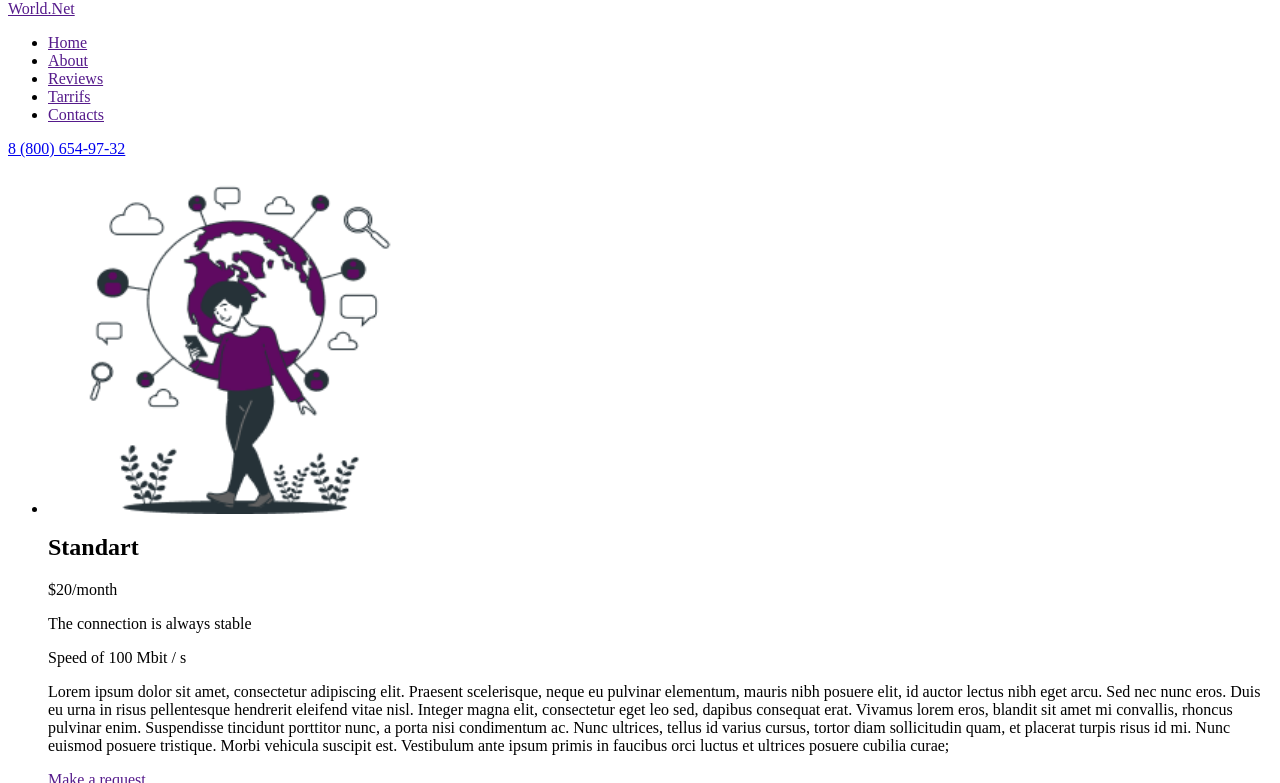
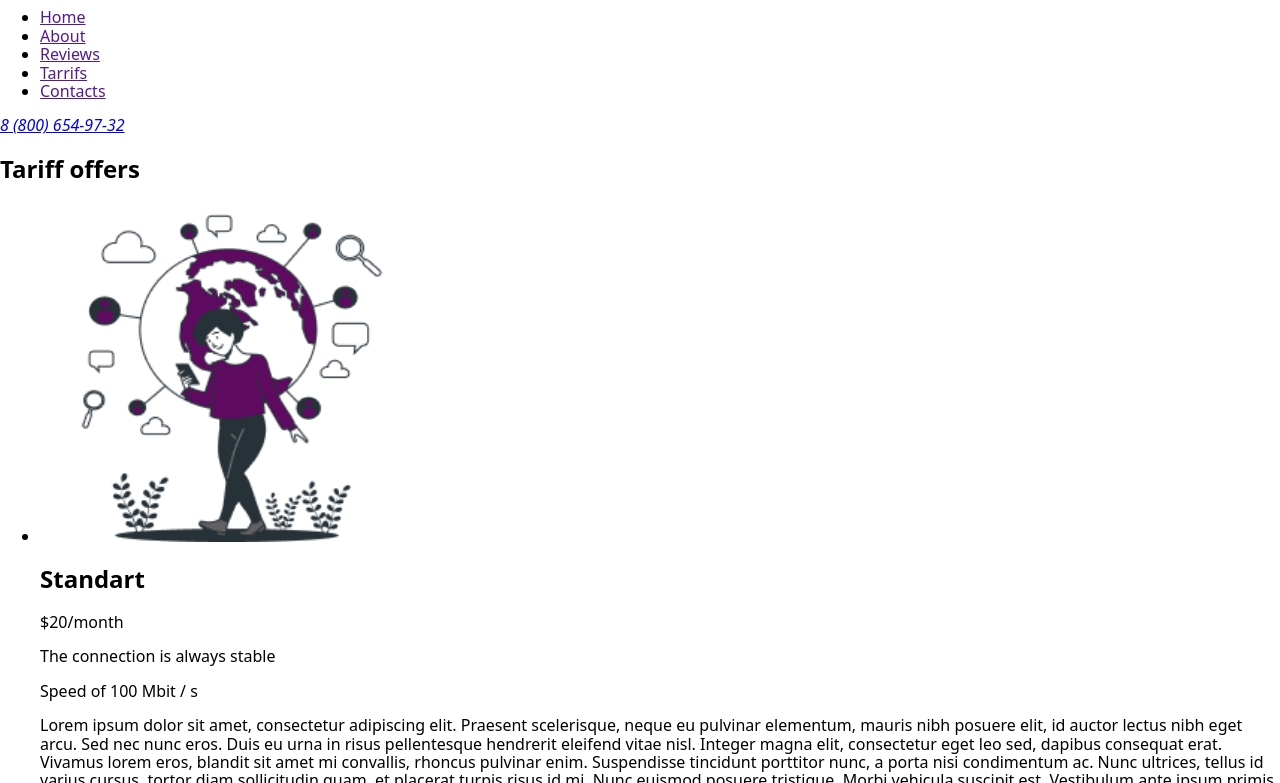
Before and after one commit to AntoninaMed/internet, a plain HTML site: page tarifs.html in a window 1280 px wide. Shown: the part 26-809 px from the top of the page. Drawn offline with nearby package versions, Linux system fonts and the light colour scheme.

Commit message:
styless/css

```diff
--- /dev/null
+++ b/styles.css/styles.css
@@ -0,0 +1,63 @@
+
+ul{
+    list-style-type: none;
+    margin-top: 0;
+    margin-bottom: 0;
+    padding-left: 0;
+    list-style: none;
+}
+h1,h2,h3,p{
+    margin: 0;
+}
+a{
+    text-decoration: none;
+    color: currentColor;
+}
+button{
+    cursor: pointer;
+}
+img{
+    display: block;
+    max-width: 100%;
+    height: auto;
+}
+.header{
+    display: flex;
+    color: #2E363E;
+    width: 1440px;
+height: 92px;
+}
+.container-header{
+    display: flex;
+width: 153px;
+height: 38px;
+flex-direction: column;
+justify-content: center;
+}
+.nav-menu-logo{
+color: #5F0A61;
+
+font-family: Reem Kufi;
+font-size: 25px;
+font-style: normal;
+font-weight: 400;
+line-height: 150%; /* 37.5px */
+text-transform: uppercase;}
+.nav-menu-item{
+    color: var(--1, #2E363E);
+font-family: Inter;
+font-size: 18px;
+font-style: normal;
+font-weight: 500;
+line-height: 150%; /* 27px */
+}
+.contact-link{
+    color: #5F0A61;
+
+text-align: right;
+font-family: Inter;
+font-size: 18px;
+font-style: normal;
+font-weight: 700;
+line-height: 152%; /* 27.36px */
+}
--- a/tarifs.html
+++ b/tarifs.html
@@ -1,61 +1,106 @@
-!<!DOCTYPE html>
+<!DOCTYPE html>
 <html lang="en">
-    <head>
-        <meta charset="UTF-8"/>
-        <title>Internet</title>
-    </head>
+<head>
+    <meta charset="UTF-8">
+    <meta name="viewport" content="width=device-width, initial-scale=1.0">
+    <title>Document</title>
+    <link rel="preconnect" href="https://fonts.googleapis.com">
+<link rel="preconnect" href="https://fonts.gstatic.com" crossorigin>
+<link href="https://fonts.googleapis.com/css2?family=Inter:wght@400;500;600;700&family=Reem+Kufi&display=swap" rel="stylesheet">
+<link rel="stylesheet" href="https://cdnjs.cloudflare.com/ajax/libs/modern-normalize/2.0.0/modern-normalize.min.css" integrity="sha512-4xo8blKMVCiXpTaLzQSLSw3KFOVPWhm/TRtuPVc4WG6kUgjH6J03IBuG7JZPkcWMxJ5huwaBpOpnwYElP/m6wg==" crossorigin="anonymous" referrerpolicy="no-referrer" />
+</head>
     <body>
-        <header><nav>
-            <a href="">World.Net</a>
-            <ul>
-                <li><a href="">Home</a></li>
-                <li><a href="">About</a></li>
-                <li><a href="">Reviews</a></li>
-                <li><a href="">Tarrifs</a></li>
-                <li><a href="">Contacts</a></li>
+        <header class="header">
+            <div class="container-header" >
+            <nav class="nav-menu">
+            <a class="nav-menu-logo" href="">WORLD.NET</a>
+            <ul class="nav-menu-list">
+                <li class="nav-menu-item"><a class="nav-menu-link" href="">Home</a></li>
+                <li class="nav-menu-item"><a class="nav-menu-link"  href="">About</a></li>
+                <li class="nav-menu-item"><a class="nav-menu-link" href="">Reviews</a></li>
+                <li class="nav-menu-item"><a class="nav-menu-link" href="">Tarrifs</a></li>
+                <li class="nav-menu-item"><a class="nav-menu-link" href="">Contacts</a></li>
             </ul>
         </nav>
-        <a href="tel:88006549732">8 (800) 654-97-32</a>
+        <address class="contact">
+        <a class="contact-link" href="tel:88006549732">8 (800) 654-97-32</a>
+        </address>
         </header>
-        <main>
-            <section>
-            <ul>
-                <li>
-                    <img src="./image/bro2.png" alt="somebody" width="375" height="340">
-                    <h2>Standart</h2>
-                    <p>$20/month</p>
-                    <p>The connection is always stable</p>
-                    <p>Speed of 100 Mbit / s</p>
-                    <p>Lorem ipsum dolor sit amet, consectetur adipiscing elit. Praesent scelerisque, neque eu pulvinar elementum, mauris nibh posuere elit, id auctor lectus nibh eget arcu. Sed nec nunc eros. Duis eu urna in risus pellentesque hendrerit eleifend vitae nisl. Integer magna elit, consectetur eget leo sed, dapibus consequat erat. Vivamus lorem eros, blandit sit amet mi convallis, rhoncus pulvinar enim. Suspendisse tincidunt porttitor nunc, a porta nisi condimentum ac. Nunc ultrices, tellus id varius cursus, tortor diam sollicitudin quam, et placerat turpis risus id mi. Nunc euismod posuere tristique. Morbi vehicula suscipit est. Vestibulum ante ipsum primis in faucibus orci luctus et ultrices posuere cubilia curae;
+        <main class="main">
+            <section class="section-main">
+                <div class="container-main">
+                    <h1 class="main-title"> Tariff offers</h1>
+            <ul class="main-list">
+                <li class="main-item">
+                    <img class="" src="./image/bro2.png" alt="somebody" width="375" height="340">
+                    <div class="content-info">
+                    <h2 class="main-subtitle">Standart</h2>
+                    <p class="text-subtitle">$20/month</p>
+                    <p class="text-info">The connection is always stable</p>
+                    <p class="text-speed">Speed of 100 Mbit / s</p>
+                    <p class="text-basic">Lorem ipsum dolor sit amet, consectetur adipiscing elit. Praesent scelerisque, neque eu pulvinar elementum, mauris nibh posuere elit, id auctor lectus nibh eget arcu. Sed nec nunc eros. Duis eu urna in risus pellentesque hendrerit eleifend vitae nisl. Integer magna elit, consectetur eget leo sed, dapibus consequat erat. Vivamus lorem eros, blandit sit amet mi convallis, rhoncus pulvinar enim. Suspendisse tincidunt porttitor nunc, a porta nisi condimentum ac. Nunc ultrices, tellus id varius cursus, tortor diam sollicitudin quam, et placerat turpis risus id mi. Nunc euismod posuere tristique. Morbi vehicula suscipit est. Vestibulum ante ipsum primis in faucibus orci luctus et ultrices posuere cubilia curae;
                     </p>
-                    <a href="">Make a request</a>
+                    <a class="" href="">Make a request</a>
+                    </div>
                 </li>
                 <li>
                     <img src="./image/Group57.png" alt="windows" width="375" height="340">
-                    <h2>Smart</h2>
-                    <p>$30/month</p>
-                    <p>Service without weekends</p>
-                    <p>Speed of 300 Mbit / s</p>
-                    <p>Lorem ipsum dolor sit amet, consectetur adipiscing elit. Praesent scelerisque, neque eu pulvinar elementum, mauris nibh posuere elit, id auctor lectus nibh eget arcu. Sed nec nunc eros. Duis eu urna in risus pellentesque hendrerit eleifend vitae nisl. Integer magna elit, consectetur eget leo sed, dapibus consequat erat. Vivamus lorem eros, blandit sit amet mi convallis, rhoncus pulvinar enim. Suspendisse tincidunt porttitor nunc, a porta nisi condimentum ac. Nunc ultrices, tellus id varius cursus, tortor diam sollicitudin quam, et placerat turpis risus id mi. Nunc euismod posuere tristique. Morbi vehicula suscipit est. Vestibulum ante ipsum primis in faucibus orci luctus et ultrices posuere cubilia curae;
+                    <div class="content-info">
+                    <h2 class="main-subtitle">Smart</h2>
+                    <p class="text-subtitle">$30/month</p>
+                    <p class="text-info">Service without weekends</p>
+                    <p class="text-speed">Speed of 300 Mbit / s</p>
+                    <p  class="text-basic">Lorem ipsum dolor sit amet, consectetur adipiscing elit. Praesent scelerisque, neque eu pulvinar elementum, mauris nibh posuere elit, id auctor lectus nibh eget arcu. Sed nec nunc eros. Duis eu urna in risus pellentesque hendrerit eleifend vitae nisl. Integer magna elit, consectetur eget leo sed, dapibus consequat erat. Vivamus lorem eros, blandit sit amet mi convallis, rhoncus pulvinar enim. Suspendisse tincidunt porttitor nunc, a porta nisi condimentum ac. Nunc ultrices, tellus id varius cursus, tortor diam sollicitudin quam, et placerat turpis risus id mi. Nunc euismod posuere tristique. Morbi vehicula suscipit est. Vestibulum ante ipsum primis in faucibus orci luctus et ultrices posuere cubilia curae;
                     </p>
-                    <a href="">Make a request</a>
+                    <a class="request-link" href="">Make a request</a>
+                    </div>
                 </li>
                 <li>
                     <img src="./image/bro3.png" alt="screen" width="375" height="340">
-                    <h2>Prime</h2>
-                    <p>$40/month</p>
-                    <p>New modern fiber optic network</p>
-                    <p>Speed of 1000 Mbit / s</p>
-                    <p>Lorem ipsum dolor sit amet, consectetur adipiscing elit. Praesent scelerisque, neque eu pulvinar elementum, mauris nibh posuere elit, id auctor lectus nibh eget arcu. Sed nec nunc eros. Duis eu urna in risus pellentesque hendrerit eleifend vitae nisl. Integer magna elit, consectetur eget leo sed, dapibus consequat erat. Vivamus lorem eros, blandit sit amet mi convallis, rhoncus pulvinar enim. Suspendisse tincidunt porttitor nunc, a porta nisi condimentum ac. Nunc ultrices, tellus id varius cursus, tortor diam sollicitudin quam, et placerat turpis risus id mi. Nunc euismod posuere tristique. Morbi vehicula suscipit est. Vestibulum ante ipsum primis in faucibus orci luctus et ultrices posuere cubilia curae;
+                    <div class="content-info">
+                    <h2 class="main-subtitle">Prime</h2>
+                    <p class="text-subtitle">$40/month</p>
+                    <p class="text-info">New modern fiber optic network</p>
+                    <p class="text-speed">Speed of 1000 Mbit / s</p>
+                    <p class="text-basic">Lorem ipsum dolor sit amet, consectetur adipiscing elit. Praesent scelerisque, neque eu pulvinar elementum, mauris nibh posuere elit, id auctor lectus nibh eget arcu. Sed nec nunc eros. Duis eu urna in risus pellentesque hendrerit eleifend vitae nisl. Integer magna elit, consectetur eget leo sed, dapibus consequat erat. Vivamus lorem eros, blandit sit amet mi convallis, rhoncus pulvinar enim. Suspendisse tincidunt porttitor nunc, a porta nisi condimentum ac. Nunc ultrices, tellus id varius cursus, tortor diam sollicitudin quam, et placerat turpis risus id mi. Nunc euismod posuere tristique. Morbi vehicula suscipit est. Vestibulum ante ipsum primis in faucibus orci luctus et ultrices posuere cubilia curae;
                     </p>
-                    <a href="">Make a request</a>
+                    <a class="request-link" href="">Make a request</a>
+                    </div>
                 </li>
             </ul>
+                </div>
         </section>
         </main>
-        <footer>
-            <a href="">World.Net</a>
-            <a href="tel:88006549732">8 (800) 654-97-32</a>
+        <footer class="footer">
+            <div class="container-footer">
+            <a class="footer-logo" href="">WORLD.NET</a>
+            <div class="footer-soc">
+            <ul class="footer-soc-list">
+                <li class="footer-soc-item">
+                    <a class="footer-soc-link" href="">
+                    <svg class="footer-soc-icon">
+                        <use></use>
+                    </svg>
+                </a>
+            </li>
+                <li class="footer-soc-item">
+                    <a class="footer-soc-link" href="">
+                        <svg class="footer-soc-icon">
+                            <use></use>
+                        </svg>
+                    </a>
+                </li>
+                <li class="footer-soc-item">
+                    <a class="footer-soc-link" href="">
+                        <svg class="footer-soc-icon">
+                            <use></use>
+                        </svg>
+                    </a>
+                </li>
+            </ul>
+            </div>
+            <a class="footer-contact" href="tel:88006549732">8 (800) 654-97-32</a>
+            </div>
         </footer>
     </body>
 </html>
```
